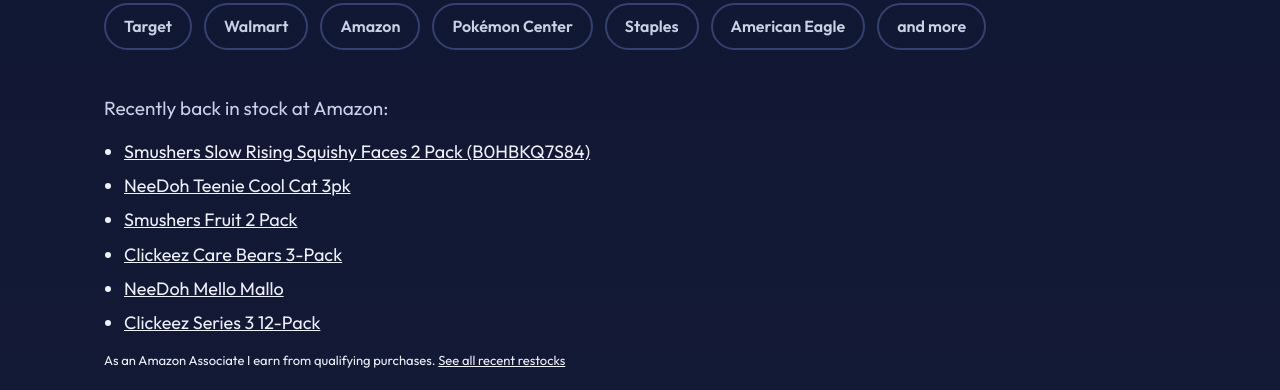
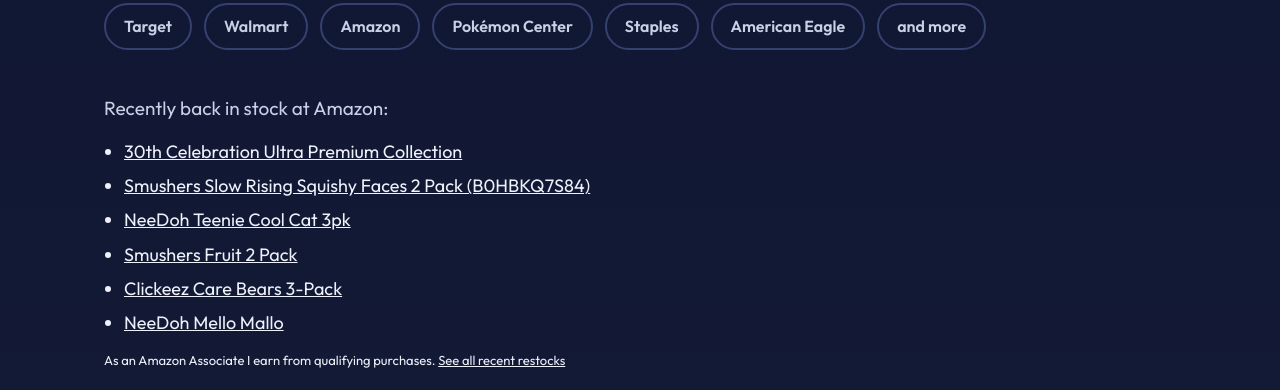
Before and after one commit to Arrowhead1302/Atom-Alerts-Website, a plain HTML site: page index.html in a window 1280 px wide. Shown: the part 2379-2769 px from the top of the page. Drawn offline with Linux system fonts and the light colour scheme; a web font is replaced by a local one.

Commit message:
Update recent restocks (index.html)

```diff
--- a/index.html
+++ b/index.html
@@ -271,12 +271,12 @@ footer .wrap{display:flex;flex-wrap:wrap;gap:24px;justify-content:space-between;
     <div class="amz" style="margin-top:44px">
       <p class="sub" style="font-size:19px">Recently back in stock at Amazon:</p>
       <ul style="margin:12px 0 0;padding-left:20px;line-height:1.9"><!--ATOM:LIST-->
+<li><a href="https://www.amazon.com/dp/B0H784PD4X?tag=atomalerts0a-20" target="_blank" rel="nofollow sponsored noopener">30th Celebration Ultra Premium Collection</a></li>
 <li><a href="https://www.amazon.com/dp/B0HBKQ7S84?tag=atomalerts0a-20" target="_blank" rel="nofollow sponsored noopener">Smushers Slow Rising Squishy Faces 2 Pack (B0HBKQ7S84)</a></li>
 <li><a href="https://www.amazon.com/dp/B0C6WZTWZ6?tag=atomalerts0a-20" target="_blank" rel="nofollow sponsored noopener">NeeDoh Teenie Cool Cat 3pk</a></li>
 <li><a href="https://www.amazon.com/dp/B0HNTX3DCJ?tag=atomalerts0a-20" target="_blank" rel="nofollow sponsored noopener">Smushers Fruit 2 Pack</a></li>
 <li><a href="https://www.amazon.com/dp/B0GFXY3M2N?tag=atomalerts0a-20" target="_blank" rel="nofollow sponsored noopener">Clickeez Care Bears 3-Pack</a></li>
 <li><a href="https://www.amazon.com/dp/B0DV4BCCHV?tag=atomalerts0a-20" target="_blank" rel="nofollow sponsored noopener">NeeDoh Mello Mallo</a></li>
-<li><a href="https://www.amazon.com/dp/B0GFGSS22C?tag=atomalerts0a-20" target="_blank" rel="nofollow sponsored noopener">Clickeez Series 3 12-Pack</a></li>
 <!--/ATOM:LIST--></ul>
       <p class="legal" style="margin-top:10px">As an Amazon Associate I earn from qualifying purchases. <a href="restocks.html">See all recent restocks</a></p>
     </div>
```
